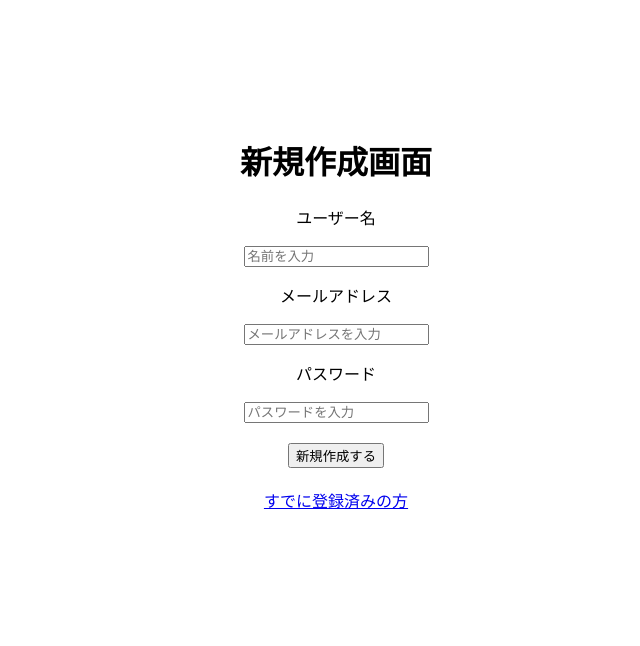
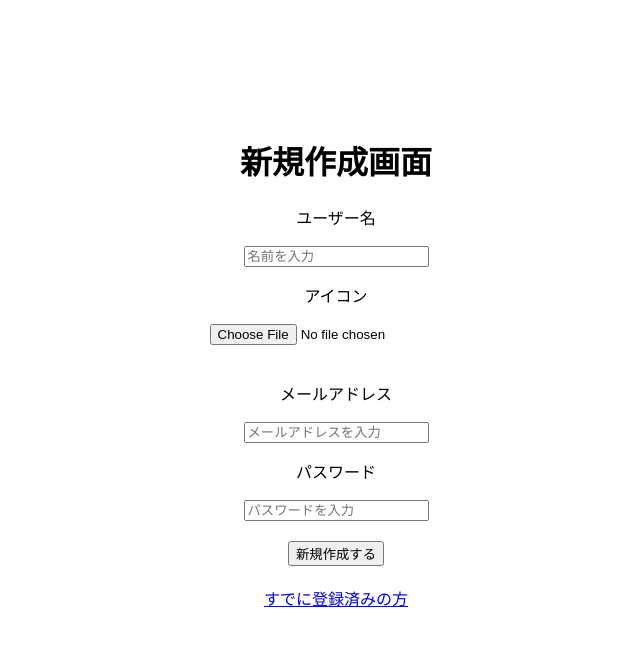
Before and after one commit to yoshiboo14/railway-react-bookreview-app, a React (Create React App) app: page /signUp in a window 1280 px wide. Shown: the top 646 px of the page, without its empty margins (304-944 px from the left). Built offline with nearby package versions, Linux system fonts and the light colour scheme.

Commit message:
アイコンの圧縮処理と画面表示の追加

```diff
--- a/src/SignUp.jsx
+++ b/src/SignUp.jsx
@@ -1,6 +1,7 @@
 import axios from "axios";
 import React, { useState } from "react";
 import { Link, useNavigate } from "react-router-dom";
+import Compressor from "compressorjs";
 
 export const SignUp = () => {
   // 簡易的なスタイルの適用
@@ -12,6 +13,7 @@ export const SignUp = () => {
 
   // 新規登録データをステートとして管理
   const [name, setName] = useState("");
+  const [icon, setIcon] = useState("");
   const [email, setEmail] = useState("");
   const [password, setPassword] = useState("");
   // エラーメッセージをステートで管理
@@ -29,6 +31,32 @@ export const SignUp = () => {
   const onChangePassword = (e) => {
     setPassword(e.target.value);
   };
+  // アイコンの圧縮処理
+  const onChangeFileSize = (e) => {
+    const selectedIcon = e.target.files[0];
+    console.log(selectedIcon);
+
+    // 圧縮処理
+    new Compressor(selectedIcon, {
+      quality: 0.6,
+      maxWidth: 300,
+      maxHeight: 200,
+      mimeType: "image/png",
+
+      //圧縮が完了した時の処理を記述する
+      success(result) {
+        console.log(result);
+        const url = URL.createObjectURL(result);
+        setIcon(url);
+      },
+
+      //エラー処理
+      error(err) {
+        console.log(err.message);
+      },
+    });
+  };
+  // console.log(icon);
 
   //   axiosでpost通信を非同期処理
   const onCreateUser = () => {
@@ -66,6 +94,19 @@ export const SignUp = () => {
             onChange={onChangeName}
           />
         </label>
+        <label htmlFor="name">
+          <p>アイコン</p>
+          <input
+            type="file"
+            name="file"
+            id="file"
+            onChange={onChangeFileSize}
+          />
+        </label>
+        <br />
+        <div>
+          <img src={icon} alt="" />
+        </div>
         <label htmlFor="email">
           <p>メールアドレス</p>
           <input
```
